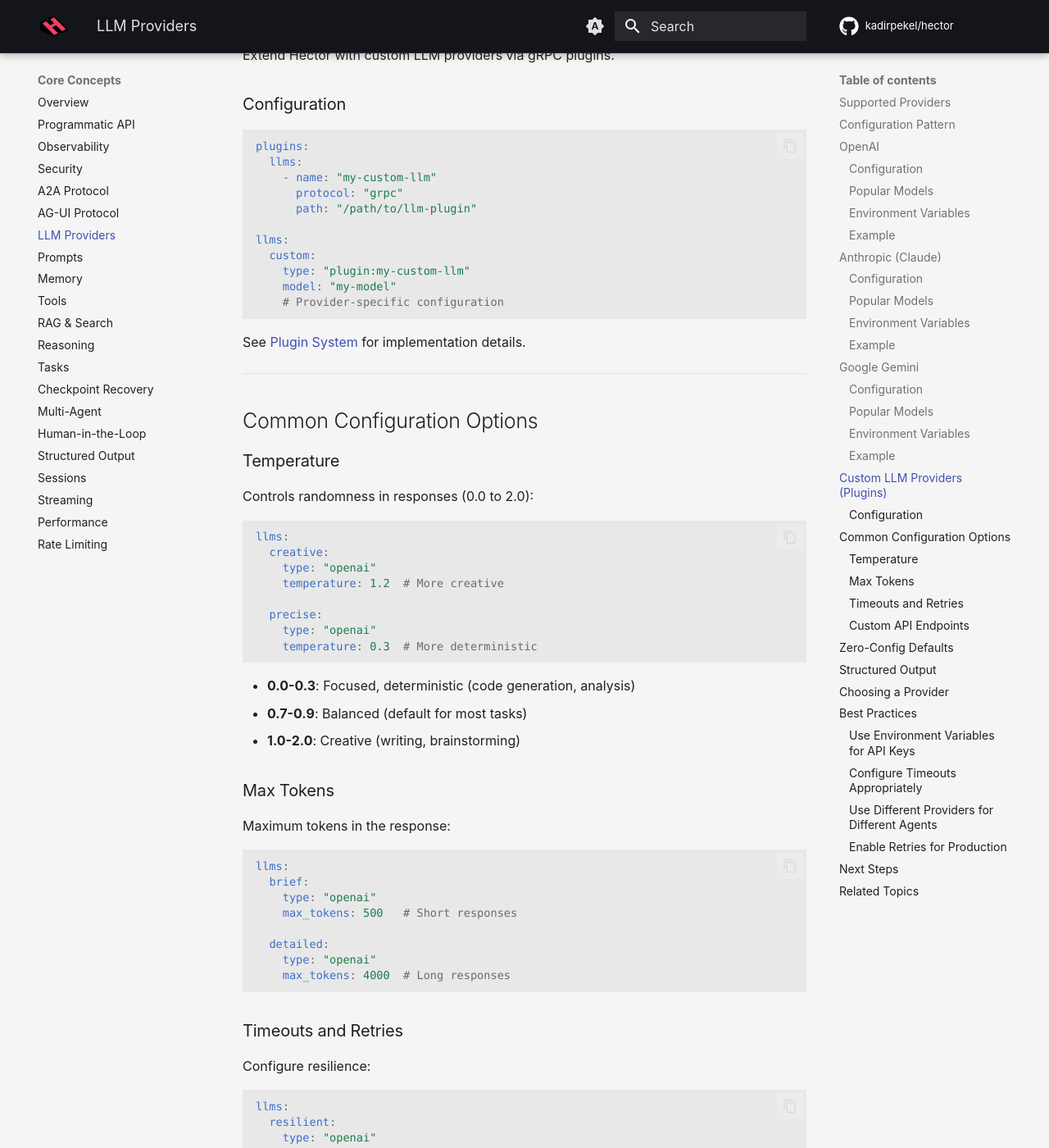
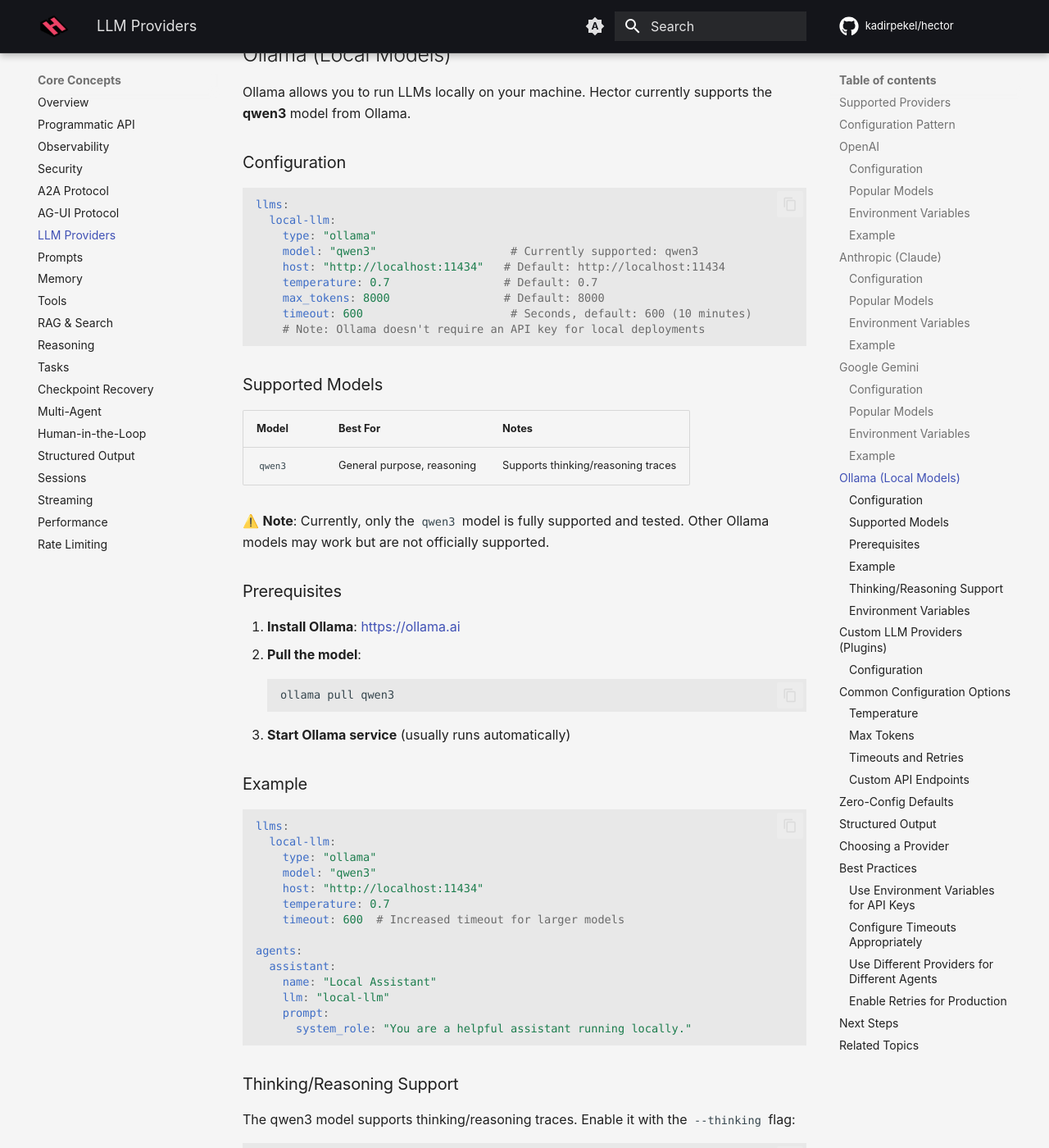
Before and after one commit to kadirpekel/hector, an MkDocs documentation site: the page built from docs/core-concepts/llm-providers.md, in a window 1280 px wide and 1400 px high, scrolled down 4686 px. Shown: the whole window at 82% size. Built offline with MkDocs 1.6.1 and Material for MkDocs 9.7.7, drawn with Linux system fonts in a browser that asks for light colours; comment, search, counter and statistics services are not loaded; some of the changed text lies outside the part shown.

Commit message:
qwen3 as supported ollama model

````diff
--- a/docs/core-concepts/llm-providers.md
+++ b/docs/core-concepts/llm-providers.md
@@ -14,6 +14,7 @@ Hector supports multiple LLM providers out of the box. Each agent references an
 | **OpenAI** | GPT-4o, GPT-4o-mini, GPT-4 Turbo, etc. | ✅ | ✅ |
 | **Anthropic** | Claude Sonnet 4, Claude Opus 4, etc. | ✅ | ✅ |
 | **Google Gemini** | Gemini 2.0 Flash, Gemini Pro, etc. | ✅ | ✅ |
+| **Ollama** | qwen3 (local models) | ✅ | ✅ |
 | **Custom (Plugin)** | Any model via gRPC plugin | ✅ | ✅ |
 
 ---
@@ -203,6 +204,78 @@ agents:
 
 ---
 
+## Ollama (Local Models)
+
+Ollama allows you to run LLMs locally on your machine. Hector currently supports the **qwen3** model from Ollama.
+
+### Configuration
+
+```yaml
+llms:
+  local-llm:
+    type: "ollama"
+    model: "qwen3"                    # Currently supported: qwen3
+    host: "http://localhost:11434"   # Default: http://localhost:11434
+    temperature: 0.7                 # Default: 0.7
+    max_tokens: 8000                 # Default: 8000
+    timeout: 600                      # Seconds, default: 600 (10 minutes)
+    # Note: Ollama doesn't require an API key for local deployments
+```
+
+### Supported Models
+
+| Model | Best For | Notes |
+|-------|----------|-------|
+| `qwen3` | General purpose, reasoning | Supports thinking/reasoning traces |
+
+⚠️ **Note**: Currently, only the `qwen3` model is fully supported and tested. Other Ollama models may work but are not officially supported.
+
+### Prerequisites
+
+1. **Install Ollama**: [https://ollama.ai](https://ollama.ai)
+2. **Pull the model**:
+   ```bash
+   ollama pull qwen3
+   ```
+3. **Start Ollama service** (usually runs automatically)
+
+### Example
+
+```yaml
+llms:
+  local-llm:
+    type: "ollama"
+    model: "qwen3"
+    host: "http://localhost:11434"
+    temperature: 0.7
+    timeout: 600  # Increased timeout for larger models
+
+agents:
+  assistant:
+    name: "Local Assistant"
+    llm: "local-llm"
+    prompt:
+      system_role: "You are a helpful assistant running locally."
+```
+
+### Thinking/Reasoning Support
+
+The qwen3 model supports thinking/reasoning traces. Enable it with the `--thinking` flag:
+
+```bash
+hector call "Solve this problem" --thinking
+```
+
+### Environment Variables
+
+Ollama doesn't require API keys, but you can configure the host:
+
+```bash
+export OLLAMA_HOST="http://localhost:11434"  # Optional, defaults to localhost:11434
+```
+
+---
+
 ## Custom LLM Providers (Plugins)
 
 Extend Hector with custom LLM providers via gRPC plugins.
@@ -300,8 +373,9 @@ When running without configuration, Hector uses these defaults:
 | OpenAI | `gpt-4o-mini` | `OPENAI_API_KEY` set |
 | Anthropic | `claude-sonnet-4-20250514` | `ANTHROPIC_API_KEY` set |
 | Gemini | `gemini-2.0-flash-exp` | `GEMINI_API_KEY` set |
+| Ollama | `qwen3` | Ollama running locally (no API key required) |
 
-Priority order: OpenAI → Anthropic → Gemini (first available key wins).
+Priority order: OpenAI → Anthropic → Gemini → Ollama (first available key/service wins).
 
 ```bash
 # Zero-config with OpenAI
````
Also changed, not shown: docs/reference/configuration.md (+21 -0 lines), 3 other files.
